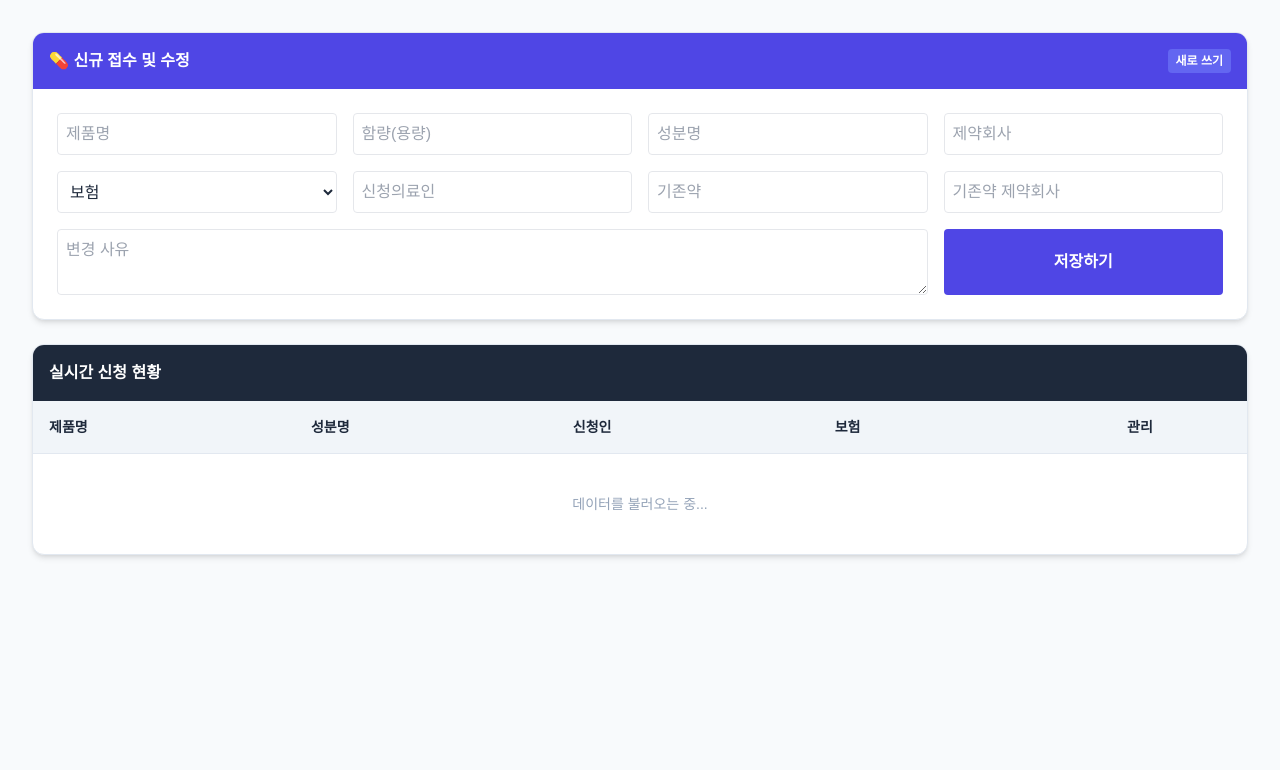
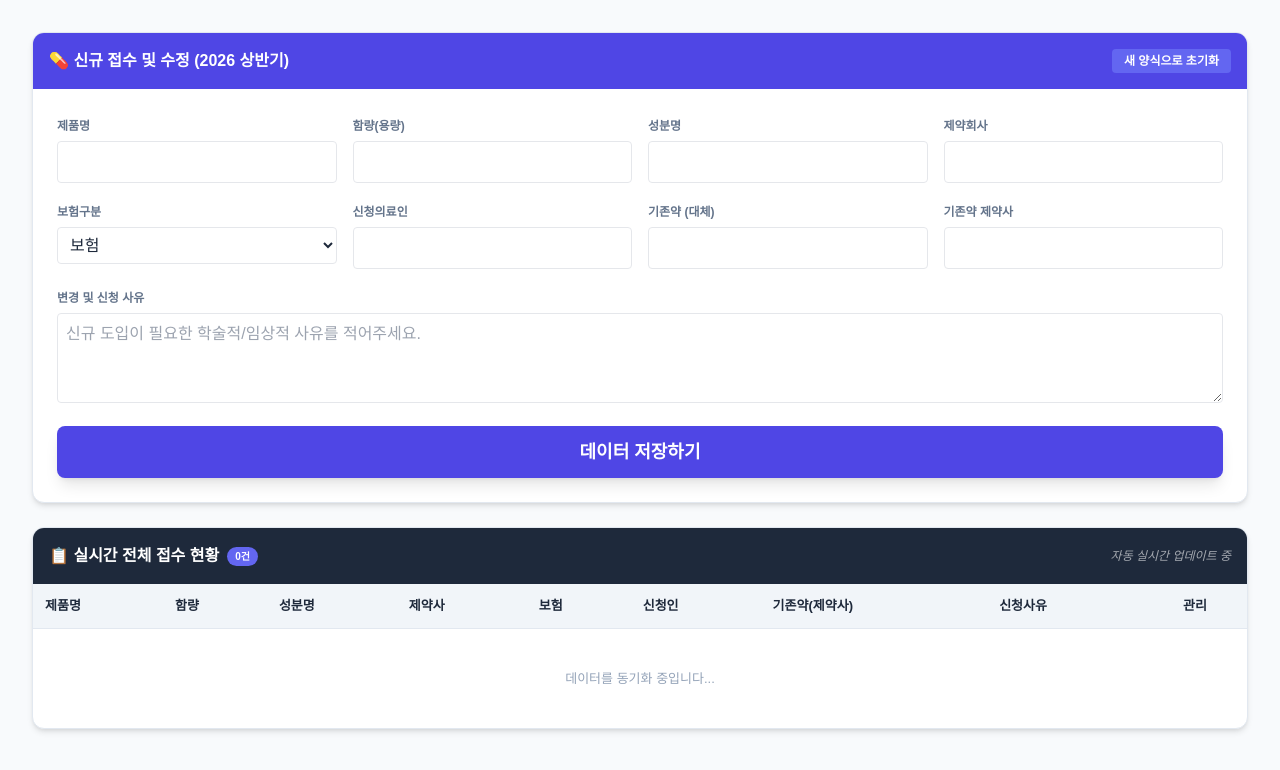
Before and after one commit to kternalnr-jaiden/new-drug-applications, a plain HTML site: page index.html in a window 1280 px wide. Drawn offline with nearby package versions, Linux system fonts and the light colour scheme; no server answers; a web font is replaced by a local one.

Commit message:
Update index.html

```diff
--- a/index.html
+++ b/index.html
@@ -3,53 +3,94 @@
 <head>
     <meta charset="UTF-8">
     <meta name="viewport" content="width=device-width, initial-scale=1.0">
-    <title>신약 신청 관리 시스템 2026</title>
+    <title>신약 신청 관리 시스템 2026 (전체표시)</title>
     <script src="https://cdn.tailwindcss.com"></script>
     <style>
         @import url('https://fonts.googleapis.com/css2?family=Pretendard:wght@400;600;700&display=swap');
         body { font-family: 'Pretendard', sans-serif; }
+        /* 긴 텍스트 처리를 위한 스타일 */
+        .reason-cell { min-width: 250px; max-width: 400px; white-space: normal; word-break: break-all; }
+        .data-table th { white-space: nowrap; }
     </style>
 </head>
 <body class="bg-slate-50 min-h-screen p-4 md:p-8 text-slate-800">
 
-    <div class="max-w-7xl mx-auto space-y-6">
+    <div class="max-w-[1600px] mx-auto space-y-6">
         <div class="bg-white shadow-md rounded-xl border border-slate-200 overflow-hidden">
             <div class="bg-indigo-600 p-4 text-white font-bold flex justify-between items-center">
-                <span>💊 신규 접수 및 수정</span>
-                <button onclick="resetForm()" class="text-xs bg-indigo-500 hover:bg-indigo-400 px-2 py-1 rounded">새로 쓰기</button>
+                <span>💊 신규 접수 및 수정 (2026 상반기)</span>
+                <button onclick="resetForm()" class="text-xs bg-indigo-500 hover:bg-indigo-400 px-3 py-1 rounded transition">새 양식으로 초기화</button>
             </div>
             <form id="drugForm" class="p-6 grid grid-cols-1 md:grid-cols-4 gap-4">
-                <input type="hidden" id="docId"> <input type="text" id="productName" placeholder="제품명" required class="border p-2 rounded focus:ring-2 focus:ring-indigo-500 outline-none">
-                <input type="text" id="dosage" placeholder="함량(용량)" required class="border p-2 rounded focus:ring-2 focus:ring-indigo-500 outline-none">
-                <input type="text" id="ingredient" placeholder="성분명" required class="border p-2 rounded focus:ring-2 focus:ring-indigo-500 outline-none">
-                <input type="text" id="company" placeholder="제약회사" required class="border p-2 rounded focus:ring-2 focus:ring-indigo-500 outline-none">
-                <select id="insurance" class="border p-2 rounded bg-white"><option value="보험">보험</option><option value="비보험">비보험</option></select>
-                <input type="text" id="applicant" placeholder="신청의료인" required class="border p-2 rounded">
-                <input type="text" id="existingDrug" placeholder="기존약" class="border p-2 rounded">
-                <input type="text" id="existingCompany" placeholder="기존약 제약회사" class="border p-2 rounded">
-                <textarea id="reason" placeholder="변경 사유" class="border p-2 rounded md:col-span-3"></textarea>
-                <button type="submit" id="submitBtn" class="bg-indigo-600 text-white font-bold py-2 rounded hover:bg-indigo-700 transition">저장하기</button>
+                <input type="hidden" id="docId">
+                <div class="space-y-1">
+                    <label class="text-xs font-bold text-slate-500">제품명</label>
+                    <input type="text" id="productName" required class="w-full border p-2 rounded focus:ring-2 focus:ring-indigo-500 outline-none">
+                </div>
+                <div class="space-y-1">
+                    <label class="text-xs font-bold text-slate-500">함량(용량)</label>
+                    <input type="text" id="dosage" required class="w-full border p-2 rounded focus:ring-2 focus:ring-indigo-500 outline-none">
+                </div>
+                <div class="space-y-1">
+                    <label class="text-xs font-bold text-slate-500">성분명</label>
+                    <input type="text" id="ingredient" required class="w-full border p-2 rounded focus:ring-2 focus:ring-indigo-500 outline-none">
+                </div>
+                <div class="space-y-1">
+                    <label class="text-xs font-bold text-slate-500">제약회사</label>
+                    <input type="text" id="company" required class="w-full border p-2 rounded focus:ring-2 focus:ring-indigo-500 outline-none">
+                </div>
+                <div class="space-y-1">
+                    <label class="text-xs font-bold text-slate-500">보험구분</label>
+                    <select id="insurance" class="w-full border p-2 rounded bg-white outline-none focus:ring-2 focus:ring-indigo-500">
+                        <option value="보험">보험</option>
+                        <option value="비보험">비보험</option>
+                    </select>
+                </div>
+                <div class="space-y-1">
+                    <label class="text-xs font-bold text-slate-500">신청의료인</label>
+                    <input type="text" id="applicant" required class="w-full border p-2 rounded focus:ring-2 focus:ring-indigo-500 outline-none">
+                </div>
+                <div class="space-y-1">
+                    <label class="text-xs font-bold text-slate-500">기존약 (대체)</label>
+                    <input type="text" id="existingDrug" class="w-full border p-2 rounded focus:ring-2 focus:ring-indigo-500 outline-none">
+                </div>
+                <div class="space-y-1">
+                    <label class="text-xs font-bold text-slate-500">기존약 제약사</label>
+                    <input type="text" id="existingCompany" class="w-full border p-2 rounded focus:ring-2 focus:ring-indigo-500 outline-none">
+                </div>
+                <div class="md:col-span-4 space-y-1">
+                    <label class="text-xs font-bold text-slate-500">변경 및 신청 사유</label>
+                    <textarea id="reason" rows="3" required class="w-full border p-2 rounded focus:ring-2 focus:ring-indigo-500 outline-none" placeholder="신규 도입이 필요한 학술적/임상적 사유를 적어주세요."></textarea>
+                </div>
+                <button type="submit" id="submitBtn" class="md:col-span-4 bg-indigo-600 text-white font-bold py-3 rounded-lg hover:bg-indigo-700 transition shadow-lg text-lg">데이터 저장하기</button>
             </form>
         </div>
 
         <div class="bg-white shadow-md rounded-xl border border-slate-200 overflow-hidden">
             <div class="bg-slate-800 p-4 text-white flex justify-between items-center">
-                <h2 class="font-bold">실시간 신청 현황</h2>
-                <div id="loader" class="hidden animate-spin h-5 w-5 border-2 border-white border-t-transparent rounded-full"></div>
+                <h2 class="font-bold flex items-center gap-2">
+                    📋 실시간 전체 접수 현황
+                    <span id="countBadge" class="bg-indigo-500 text-[10px] px-2 py-0.5 rounded-full">0건</span>
+                </h2>
+                <span class="text-xs opacity-60 italic">자동 실시간 업데이트 중</span>
             </div>
             <div class="overflow-x-auto">
-                <table class="w-full text-left text-sm border-collapse">
+                <table class="w-full text-left text-[13px] border-collapse data-table">
                     <thead>
                         <tr class="bg-slate-100 border-b border-slate-200">
-                            <th class="p-4 font-semibold">제품명</th>
-                            <th class="p-4 font-semibold">성분명</th>
-                            <th class="p-4 font-semibold">신청인</th>
-                            <th class="p-4 font-semibold">보험</th>
-                            <th class="p-4 font-semibold text-center">관리</th>
+                            <th class="p-3 font-bold">제품명</th>
+                            <th class="p-3 font-bold">함량</th>
+                            <th class="p-3 font-bold">성분명</th>
+                            <th class="p-3 font-bold">제약사</th>
+                            <th class="p-3 font-bold">보험</th>
+                            <th class="p-3 font-bold">신청인</th>
+                            <th class="p-3 font-bold">기존약(제약사)</th>
+                            <th class="p-3 font-bold">신청사유</th>
+                            <th class="p-3 font-bold text-center">관리</th>
                         </tr>
                     </thead>
                     <tbody id="listBody" class="divide-y divide-slate-100">
-                        <tr><td colspan="5" class="p-10 text-center text-slate-400">데이터를 불러오는 중...</td></tr>
+                        <tr><td colspan="9" class="p-10 text-center text-slate-400">데이터를 동기화 중입니다...</td></tr>
                     </tbody>
                 </table>
             </div>
@@ -73,33 +114,39 @@
         const db = getFirestore(app);
         const colRef = collection(db, "submissions_2026");
 
-        // [1] 데이터 실시간 불러오기
+        // [1] 실시간 리스트 출력 (모든 항목 포함)
         const q = query(colRef, orderBy("createdAt", "desc"));
         onSnapshot(q, (snapshot) => {
             const listBody = document.getElementById('listBody');
+            const countBadge = document.getElementById('countBadge');
             let html = "";
             snapshot.forEach((document) => {
                 const data = document.data();
                 const id = document.id;
                 html += `
-                    <tr class="hover:bg-slate-50">
-                        <td class="p-4 font-bold text-slate-700">${data.productName}</td>
-                        <td class="p-4 text-slate-500">${data.ingredient}</td>
-                        <td class="p-4 font-medium text-indigo-600">${data.applicant}</td>
-                        <td class="p-4">
-                            <span class="px-2 py-0.5 rounded-full text-xs ${data.insurance === '보험' ? 'bg-green-100 text-green-700' : 'bg-amber-100 text-amber-700'}">${data.insurance}</span>
+                    <tr class="hover:bg-indigo-50/50 transition border-b border-slate-50">
+                        <td class="p-3 font-bold text-slate-900">${data.productName}</td>
+                        <td class="p-3 text-slate-600">${data.dosage}</td>
+                        <td class="p-3 text-slate-600">${data.ingredient}</td>
+                        <td class="p-3 text-slate-500">${data.company}</td>
+                        <td class="p-3 text-center">
+                            <span class="px-2 py-0.5 rounded text-[11px] font-bold ${data.insurance === '보험' ? 'bg-green-100 text-green-700' : 'bg-amber-100 text-amber-700'}">${data.insurance}</span>
                         </td>
-                        <td class="p-4 text-center space-x-2">
-                            <button onclick="editData('${id}', ${JSON.stringify(data).replace(/"/g, '&quot;')})" class="text-blue-600 hover:underline">수정</button>
-                            <button onclick="deleteData('${id}')" class="text-red-600 hover:underline">삭제</button>
+                        <td class="p-3 font-semibold text-indigo-700">${data.applicant}</td>
+                        <td class="p-3 text-slate-500 italic">${data.existingDrug || '-'}<br><small>${data.existingCompany || '-'}</small></td>
+                        <td class="p-3 reason-cell text-slate-600 text-xs leading-relaxed">${data.reason}</td>
+                        <td class="p-3 text-center space-x-2 whitespace-nowrap">
+                            <button onclick="editData('${id}', ${JSON.stringify(data).replace(/"/g, '&quot;')})" class="bg-blue-50 text-blue-600 px-2 py-1 rounded border border-blue-200 hover:bg-blue-600 hover:text-white transition">수정</button>
+                            <button onclick="deleteData('${id}')" class="bg-red-50 text-red-600 px-2 py-1 rounded border border-red-200 hover:bg-red-600 hover:text-white transition">삭제</button>
                         </td>
                     </tr>
                 `;
             });
-            listBody.innerHTML = html || '<tr><td colspan="5" class="p-10 text-center text-slate-400">내역이 없습니다.</td></tr>';
+            listBody.innerHTML = html || '<tr><td colspan="9" class="p-10 text-center text-slate-400">등록된 신청 내역이 없습니다.</td></tr>';
+            countBadge.innerText = `${snapshot.size}건`;
         });
 
-        // [2] 저장 및 수정 로직
+        // [2] 저장/수정 로직
         document.getElementById('drugForm').addEventListener('submit', async (e) => {
             e.preventDefault();
             const btn = document.getElementById('submitBtn');
@@ -122,25 +169,24 @@
             try {
                 if (docId) {
                     await updateDoc(doc(db, "submissions_2026", docId), payload);
-                    alert("수정되었습니다.");
+                    alert("성공적으로 수정되었습니다.");
                 } else {
                     payload.createdAt = serverTimestamp();
                     await addDoc(colRef, payload);
-                    alert("저장되었습니다.");
+                    alert("성공적으로 접수되었습니다.");
                 }
                 resetForm();
-            } catch (err) { alert("오류: " + err.message); }
+            } catch (err) { alert("처리 중 오류 발생: " + err.message); }
             btn.disabled = false;
         });
 
-        // [3] 삭제 기능 (전역 함수로 등록)
+        // 전역 함수 등록 (수정/삭제/리셋)
         window.deleteData = async (id) => {
-            if (confirm("정말로 삭제하시겠습니까?")) {
+            if (confirm("⚠️ 해당 신청 정보를 영구히 삭제하시겠습니까?")) {
                 await deleteDoc(doc(db, "submissions_2026", id));
             }
         };
 
-        // [4] 수정 데이터 폼에 채우기
         window.editData = (id, data) => {
             document.getElementById('docId').value = id;
             document.getElementById('productName').value = data.productName;
@@ -152,14 +198,14 @@
             document.getElementById('existingDrug').value = data.existingDrug || '';
             document.getElementById('existingCompany').value = data.existingCompany || '';
             document.getElementById('reason').value = data.reason;
-            document.getElementById('submitBtn').innerText = "내용 수정하기";
+            document.getElementById('submitBtn').innerText = "내용 업데이트(수정) 하기";
             window.scrollTo({ top: 0, behavior: 'smooth' });
         };
 
         window.resetForm = () => {
             document.getElementById('drugForm').reset();
             document.getElementById('docId').value = "";
-            document.getElementById('submitBtn').innerText = "저장하기";
+            document.getElementById('submitBtn').innerText = "데이터 저장하기";
         };
     </script>
 </body>
```
